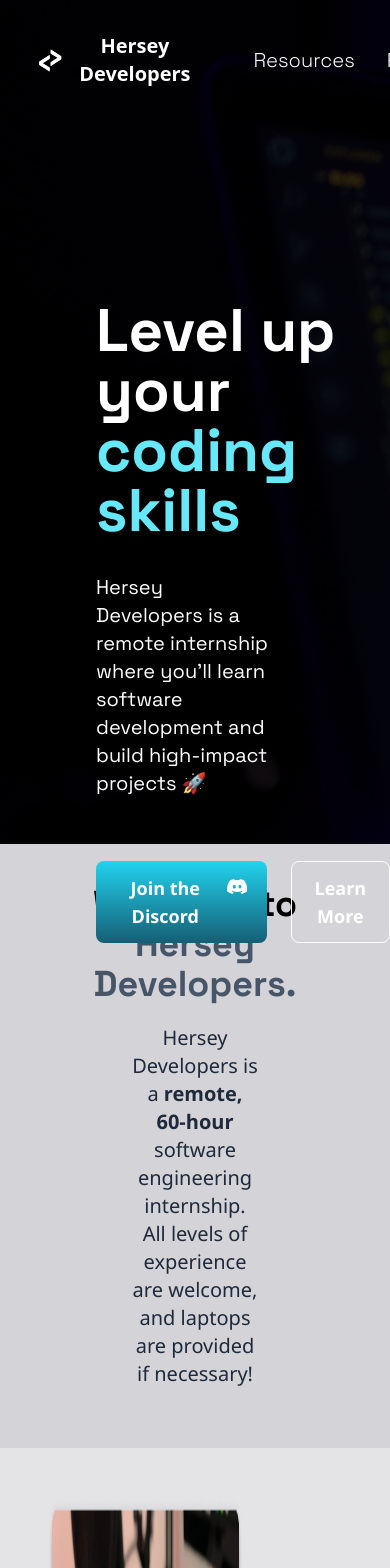
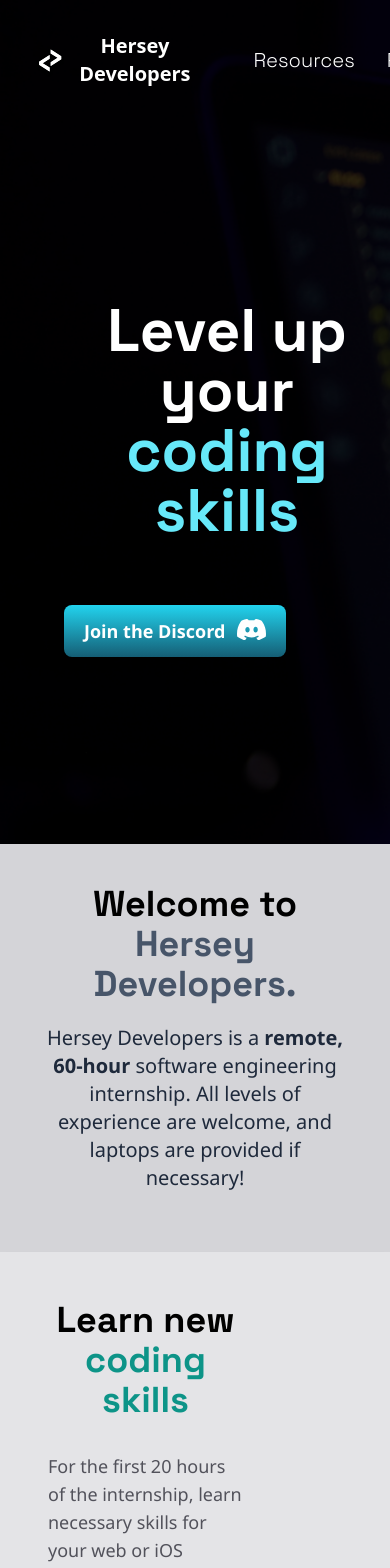
Before and after one commit to alexstrugacz/Hersey-Developers, a React (Create React App) app: page / in a window 390 px wide. Shown: the top 1568 px of the page. Built offline with nearby package versions, Linux system fonts and the light colour scheme.

Commit message:
mobile optimizations WIP

```diff
--- a/src/components/global/LearnMoreButton.tsx
+++ b/src/components/global/LearnMoreButton.tsx
@@ -18,7 +18,7 @@
     }
 
     return (
-        <div>
+        <div className="hidden md:block">
             <button
                 onClick={handleClick}
                 className={
--- a/src/components/landing-page/body/BuildProjects.tsx
+++ b/src/components/landing-page/body/BuildProjects.tsx
@@ -5,10 +5,10 @@
 const BuildProjects: React.FC<{}> = () => {
     return (
         <div className=" bg-zinc-200 shadow-md overflow-hidden">
-            <div className="flex">
+            <div className="flex md:ml-0">
                 <div className="w-1/2 m-12">
-                    <h3 className=" mt-24 text-left font-Grotesk font-bold text-4xl">Build <a className="text-teal-600">high-impact projects</a></h3>
-                    <p className="mt-8 font-UI text-lg font-light text-left text-zinc-600">The next part of the internship is building projects. Groups of 4-6, called “pods”, alongside a Hersey Developers Leader build projects requested by staff in D214 or local businesses.</p>
+                    <h3 className="text-left mt-24 md:text-left font-Grotesk font-bold text-4xl">Build <a className="text-teal-600">high-impact projects</a></h3>
+                    <p className="text-left md:text-left mt-8 font-UI text-lg font-light text-zinc-600">The next part of the internship is building projects. Groups of 4-6, called “pods”, alongside a Hersey Developers Leader build projects requested by staff in D214 or local businesses.</p>
                     <div className="flex mt-8">
                         <ProjectsButton
                             link={'/projects'}
@@ -17,7 +17,7 @@
                             endColor={"to-orange-800"} />
                     </div>
                 </div>
-                <img className="w-1/2 m-12" alt="Students building projects" src={buildprojects}></img>
+                <img className="hidden md:block w-1/2 m-12 " alt="Students building projects" src={buildprojects}></img>
 
             </div>
             <div className="px-36 w-full h-[1px] bg-zinc-300 overflow-hidden"></div>
--- a/src/components/landing-page/body/JoinCommunity.tsx
+++ b/src/components/landing-page/body/JoinCommunity.tsx
@@ -5,8 +5,8 @@
 const JoinCommunity: React.FC<{}> = () => {
     return (
         <div className=" bg-zinc-200 shadow-md overflow-hidden">
-            <div className="flex">
-                <img className="w-1/2 m-12" src={joincommunity}></img>
+            <div className="flex ml-[] md:ml-0">
+                <img className=" hidden md:block w-1/2 m-12" src={joincommunity}></img>
                 <div className="w-1/2 m-12">
                     <h3 className=" mt-24 text-left font-Grotesk font-bold text-4xl">Join the <a className="text-teal-600">community</a></h3>
                     <p className="mt-8 font-UI font-light text-zinc-600 text-lg text-left">Make new friends with developers in your pod, gain direct access to leaders for help at anytime, and join AMAs with Industry Professionals throughout the internship!</p>
--- a/src/components/landing-page/body/LearnSkills.tsx
+++ b/src/components/landing-page/body/LearnSkills.tsx
@@ -4,10 +4,10 @@
 const LearnSkills: React.FC<{}> = () => {
     return (
         <div className=" bg-zinc-200 shadow-md overflow-hidden">
-            <div className="flex">
-                <img className="w-1/2 m-12" src={learnskills}></img>
+            <div className="flex md:ml-0">
+                <img className="hidden md:block md:w-1/2 md:m-12" src={learnskills}></img>
                 <div className="w-1/2 m-12">
-                    <h3 className=" mt-24 text-left font-Grotesk font-bold text-4xl">Learn new <a className="text-teal-600">coding skills</a></h3>
+                    <h3 className="text-center md:mt-24 md:text-left font-Grotesk font-bold text-4xl">Learn new <a className="text-teal-600">coding skills</a></h3>
                     <p className="mt-8 font-UI font-light text-left text-zinc-600 text-lg">For the first 20 hours of the internship, learn necessary skills for your web or iOS development project through a Udemy course. Course costs are covered by Hersey Developers.</p>
                 </div>
 
--- a/src/components/landing-page/body/Welcome.tsx
+++ b/src/components/landing-page/body/Welcome.tsx
@@ -6,7 +6,7 @@
             <div className="flex flex-col items-center w-full mx-auto p-10 pb-5 mb-10 text-4xl">
                 <h3 className="font-bold font-Grotesk">Welcome to <a className="font-bold text-slate-600 font-Grotesk">Hersey Developers.</a>
                 </h3>
-                <p className="w-5/12 text-xl font-UI text-slate-800 mt-5">Hersey Developers is a <a className="font-bold">remote, 60-hour</a> software engineering internship. All levels of experience are welcome, and laptops are provided if necessary!</p>
+                <p className="md:w-5/12 text-xl font-UI text-slate-800 mt-5 ">Hersey Developers is a <a className="font-bold">remote, 60-hour</a> software engineering internship. All levels of experience are welcome, and laptops are provided if necessary!</p>
             </div>
         </div>
     )
--- a/src/components/landing-page/footer/Footer.tsx
+++ b/src/components/landing-page/footer/Footer.tsx
@@ -8,7 +8,7 @@
             <div className="flex align-center h-[610px] justify-start overflow-hidden">
                 <img className="absolute w-full overflow-hidden h-[610px]" src={BackgroundImage}></img>
                 <h1 className="absolute overflow-hidden text-white font-Grotesk text-5xl font-bold text-left mt-40 ml-16">Join Hersey Developers Today</h1>
-                <p className="absolute z-40 w-1/2 height-[1/6] overflow-hidden text-white font-Grotesk text-2xl font-light text-left mt-64 ml-16">Join the Discord server to meet Hersey Developers and gain key announcements!</p>
+                <p className="hidden md:block absolute z-40 w-1/2 height-[1/6] overflow-hidden text-white font-Grotesk text-2xl font-light text-left mt-64 ml-16">Join the Discord server to meet Hersey Developers and gain key announcements!</p>
                 <div className="absolute mt-96 ml-16">
                     <DiscordButton
                         link={'https://discord.gg/ZfdyycD4y4'}
--- a/src/components/landing-page/header/NavbarTitle.tsx
+++ b/src/components/landing-page/header/NavbarTitle.tsx
@@ -22,9 +22,9 @@
 
     return (
         <div>
-            <div className='absolute z-40 ml-24 top-0 mt-[30vh]'>
-                <h1 className='text-white min-w-full font-Grotesk text-6xl font-extrabold text-left mt-12'>Level up your <a className='text-cyan-300'>coding skills</a></h1>
-                <p className='text-white font-Grotesk text-xl text-left w-3/5 mt-8'>Hersey Developers is a remote internship where you’ll learn software development and build high-impact projects 🚀</p>
+            <div className='absolute z-40 ml-16 top-0 mt-[30vh]'>
+                <h1 className='text-center text-white md:text-left font-Grotesk text-6xl font-extrabold mt-12'>Level up your <a className='text-cyan-300'>coding skills</a></h1>
+                <p className=' hidden md:block text-white font-Grotesk text-xl text-left w-3/5 mt-8 '>Hersey Developers is a remote internship where you’ll learn software development and build high-impact projects 🚀</p>
                 <div className='flex mt-16 gap-2'>
                     <DiscordButton
                         link={'https://discord.gg/ZfdyycD4y4'}
```
